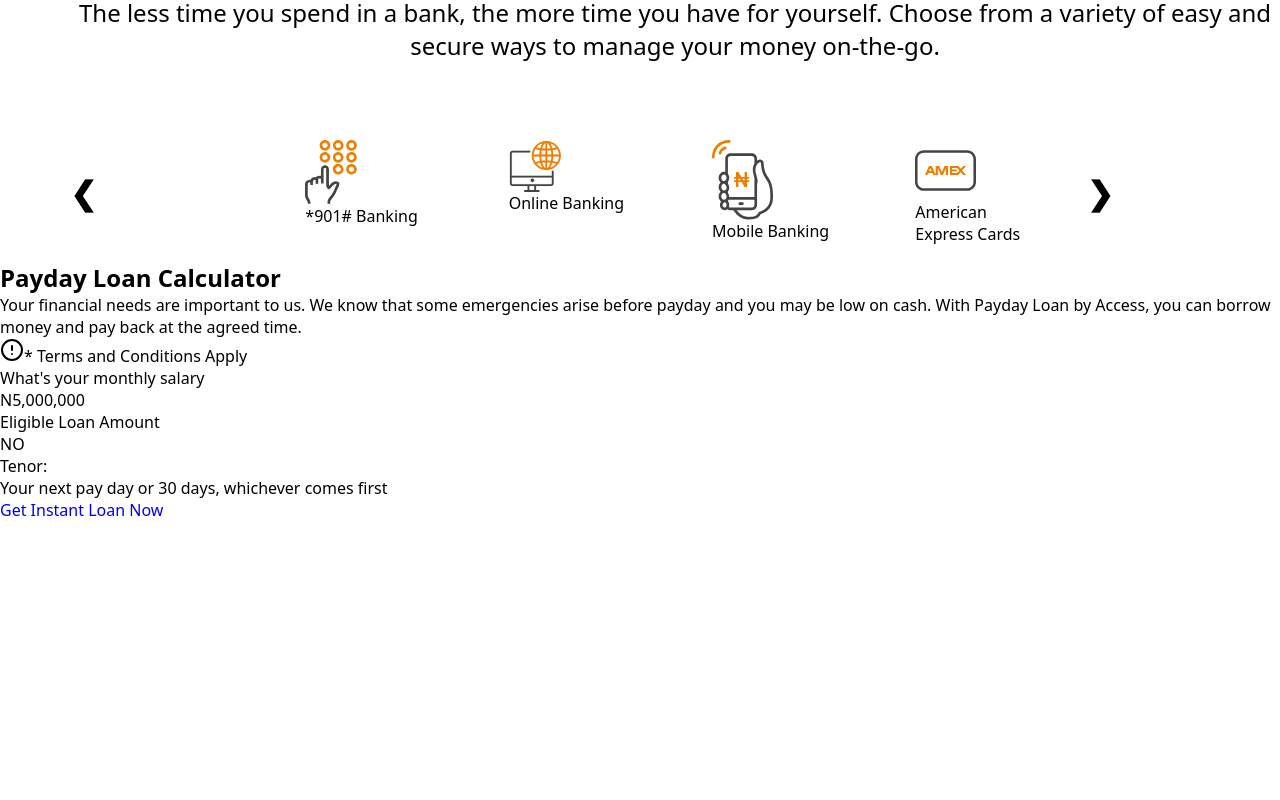
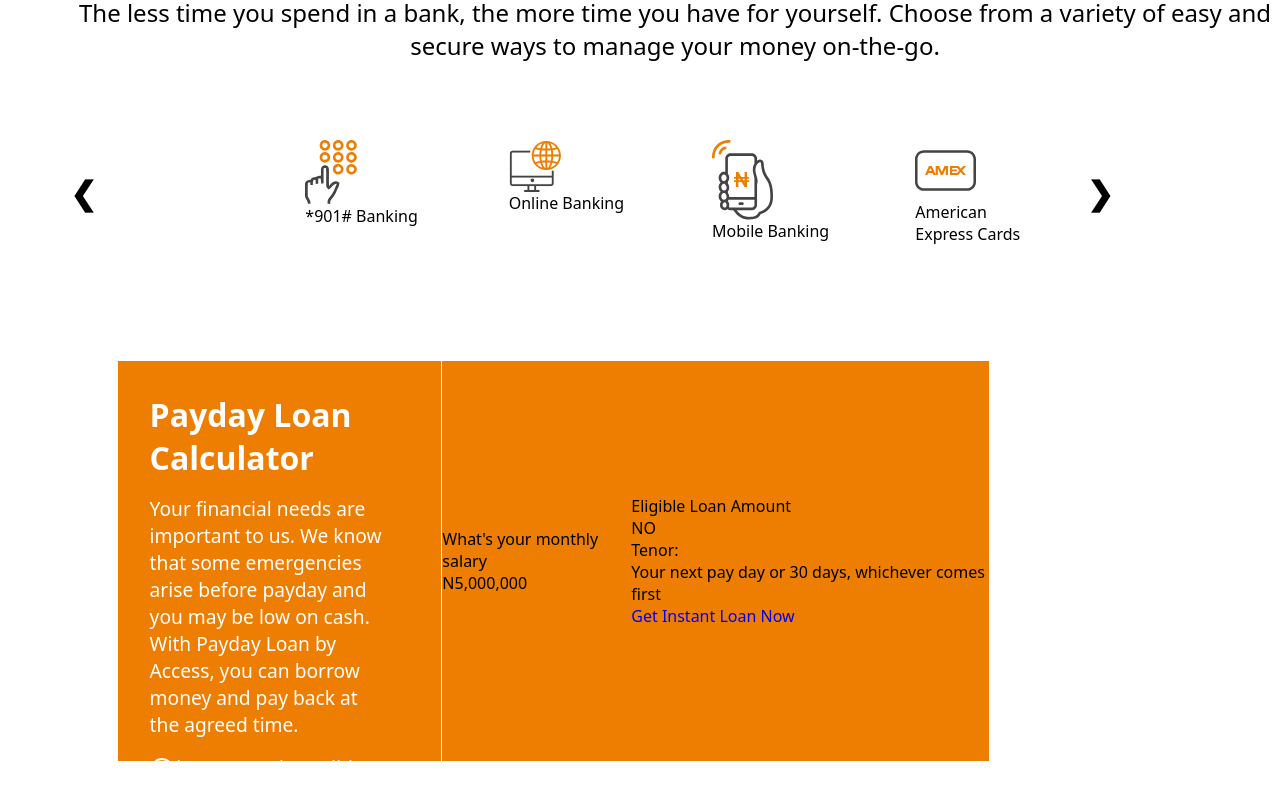
Before and after one commit to Quaintbrake5/Access, a React (Vite) app: page / in a window 1280 px wide. Shown: the part 1320-2120 px from the top of the page. Before the commit the page ends 1841 px from the top, so only its background shows below. Built offline with nearby package versions, Linux system fonts and the light colour scheme.

Commit message:
Added my project

```diff
--- a/src/components/Payday.jsx
+++ b/src/components/Payday.jsx
@@ -1,6 +1,7 @@
 /* eslint-disable react/no-unescaped-entities */
 /* eslint-disable no-unused-vars */
 import React from 'react'
+import '../components/styles/payday.css'
 
 const Payday = () => {
   return (
@@ -22,7 +23,7 @@
                             <line x1="12" y1="8" x2="12" y2="12"></line>
                             <line x1="12" y1="16" x2="12.01" y2="16"></line>
                         </svg>
-                        * Terms and Conditions Apply
+                        <p>* Terms and Conditions Apply</p>
                     </div>
 
 
--- a/src/components/styles/payday.css
+++ b/src/components/styles/payday.css
@@ -1,4 +1,65 @@
 .payday-calc{
     width: 100%;
     margin: -25rem auto 0rem;
+    margin-top: 100px;
+    padding-left: 117.6px;
 }
+
+.payday-container{
+    display: flex;
+    justify-content: flex-start;
+    align-items: center;
+    gap: 1rem;
+    height: 400px;
+    position: relative;
+}
+
+.payday-calc-box {
+    background-color: #ee7e01;
+    height: 100%;
+    width: 75%;
+    display: flex;
+    justify-content: flex-start;
+    align-items: center;
+    gap: 0rem;
+}
+
+.calc-box-1{
+    width: 40%;
+    padding: 2rem 0rem 2rem 2rem;
+    display: flex;
+    justify-content: flex-start;
+    align-items: flex-start;
+    flex-direction: column;
+    gap: 1rem;
+    font-size: 1rem;
+    border-right: 1px solid #ffffff;
+    height: 400px;
+    color: #ffffff;
+}
+
+.calc-box-1 h2{
+    font-size: 2rem;
+}
+
+.calc-box-1 .payday-calc-terms{
+    display: flex;
+}
+
+.calc-box-1 .payday-calc-terms p{
+
+}
+
+.calc-box-1 p{
+    width: 80%;
+    font-size: larger;
+    font-weight: 505;
+}
+
+.calc-box-1 svg{
+    /* color: black; */
+    margin-top: 3px;
+    margin-right: px;
+    font-weight: 505;
+
+}
```
